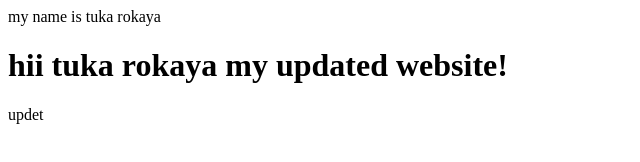
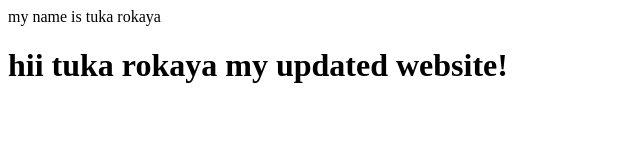
Before and after one commit to tuka10/project, a plain HTML site: page indexx.html in a window 1280 px wide. Shown: the full height of the page, 0-640 px from the left. Drawn offline with Linux system fonts and the light colour scheme.

Commit message:
remove the <p> tage from the indexx.html

```diff
--- a/indexx.html
+++ b/indexx.html
@@ -8,6 +8,6 @@
 <body>
     <h>my name is tuka rokaya</h>
     <h1>hii tuka rokaya  my updated website!</h1>
-    <p>updet</p>
+
 </body>
 </html>
```
